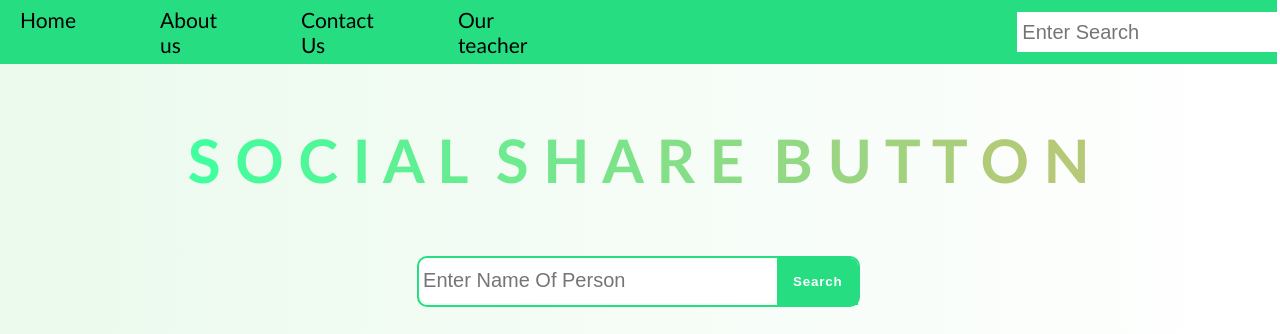
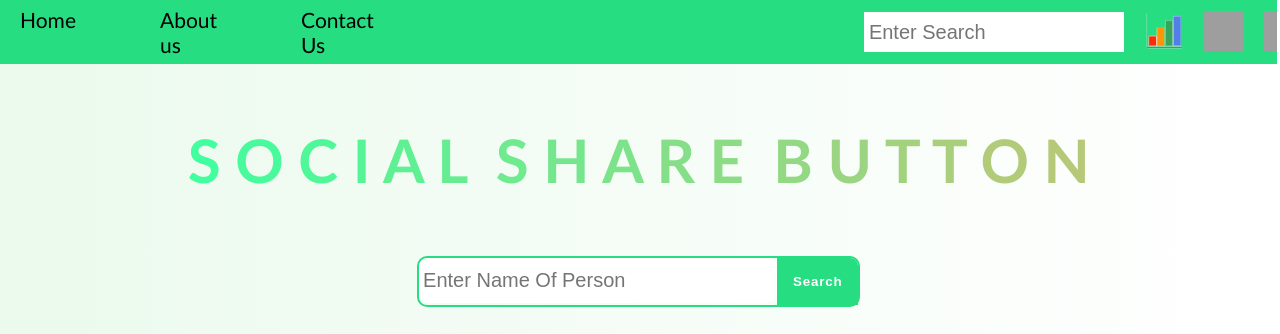
Before and after one commit to namanbansal102/SCM-FINAL-PROJECT-TEAM-20, a Flask app: page / in a window 1280 px wide. Shown: the top 334 px of the page. Run offline with Flask 3, Linux system fonts and the light colour scheme; some libraries are stand-ins or nearby versions; grey boxes are pictures that could not be loaded.

Commit message:
Added Some Tweaks in Navbar

```diff
--- a/templates/about.html
+++ b/templates/about.html
@@ -16,7 +16,7 @@
                 <li class="navbar-item"><a style="color: black;text-decoration: none;" href="/">Home</a></li>
                 <li class="navbar-item"><a style="color: black;text-decoration: none;" href="about.html">About us</a></li>
                 <li class="navbar-item"><a href="contact_us.html" style="color: black; text-decoration: none;">Contact Us</a></li>
-                <li class="navbar-item"><a href="mentor.html" style="text-decoration: none; color: black;">Our teacher</a></li>
+
             </ul>
         </header>
         <div class="center-portion_1">
--- a/templates/index.html
+++ b/templates/index.html
@@ -26,8 +26,7 @@
                 </li>
                 <li class="navbar-item"><a style="color: black;text-decoration: none;" href="contact_us.html">Contact
                         Us</a></li>
-                <li class="navbar-item"><a href="mentor.html" style="text-decoration: none; color: black;">Our
-                        teacher</a></li>
+
             </ul>
             <div>
                 <input style="border: none; height: 30px;padding: 5px;" id="mysearch" type="text"
```
